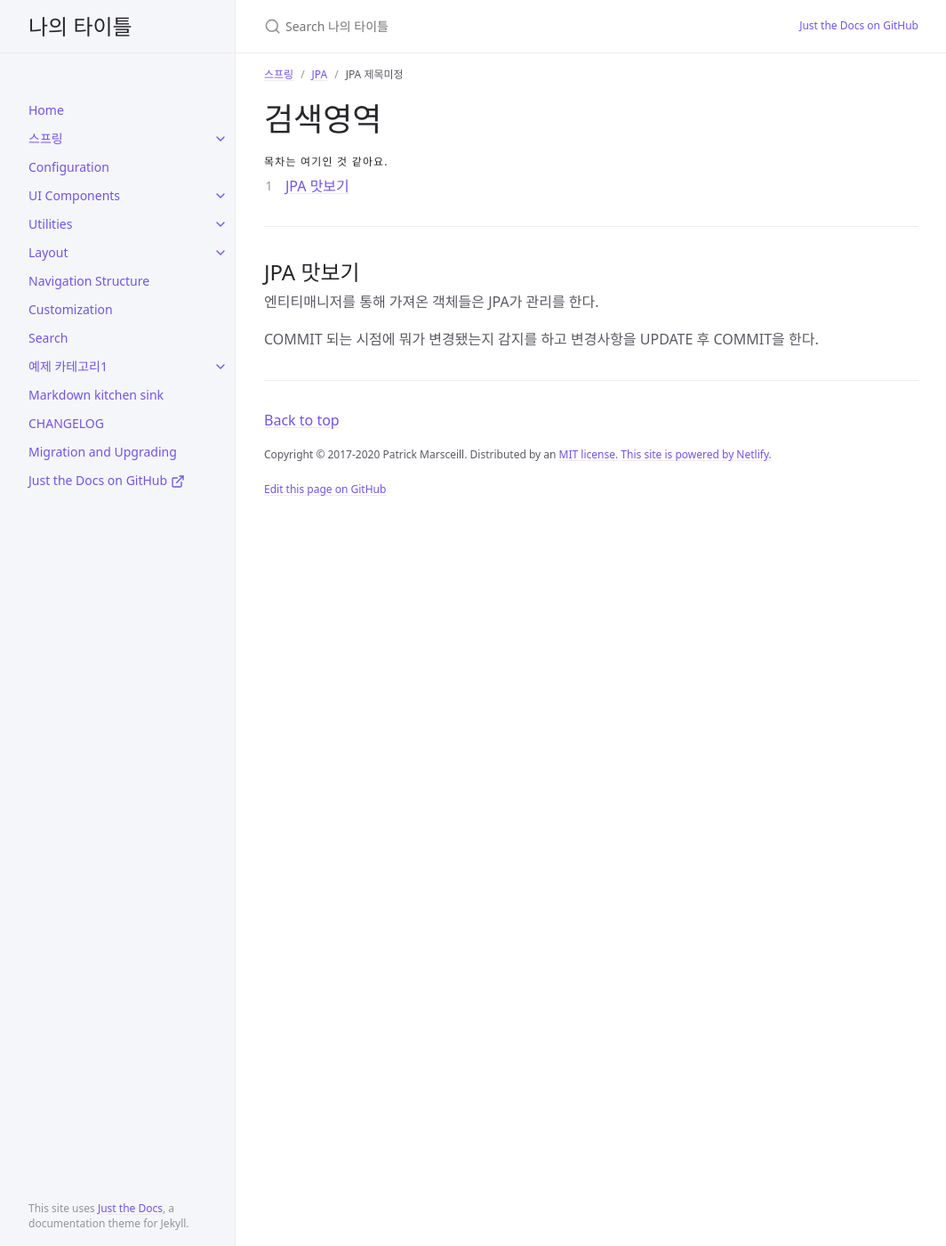
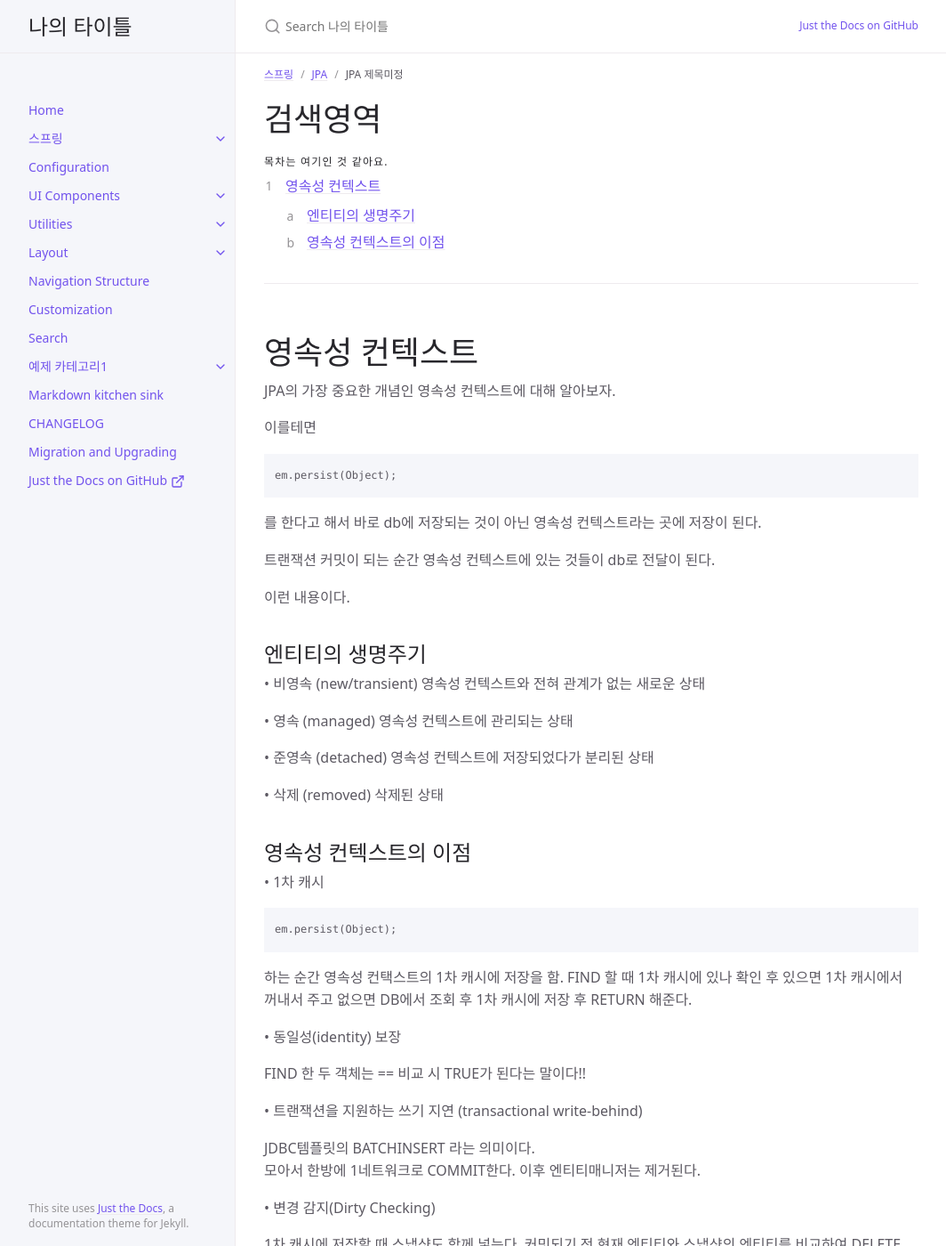
Before and after one commit to wlghks453/wlghks453.github.io, a Jekyll site: the page built from docs/spring/JPA-1.md, in a window 1280 px wide and 1400 px high. Shown: the whole window at 89% size, without its empty margins (107-1171 px from the left). Built offline with Jekyll 4.4.1, drawn with Linux system fonts in a browser that asks for light colours; cached includes are drawn as plain includes; some of the changed text lies outside the part shown.

Commit message:
영속성 컨텍스트 정리하기

````diff
--- a/docs/spring/JPA-1.md
+++ b/docs/spring/JPA-1.md
@@ -18,8 +18,60 @@ nav_order: 1
 
 ---
 
-## JPA 맛보기
+# 영속성 컨텍스트
 
-엔티티매니저를 통해 가져온 객체들은 JPA가 관리를 한다.
+JPA의 가장 중요한 개념인 영속성 컨텍스트에 대해 알아보자.
 
-COMMIT 되는 시점에 뭐가 변경됐는지 감지를 하고 변경사항을 UPDATE 후 COMMIT을 한다.
+이를테면
+
+```
+em.persist(Object);
+```
+를 한다고 해서 바로 db에 저장되는 것이 아닌 영속성 컨텍스트라는 곳에 저장이 된다.
+
+트랜잭션 커밋이 되는 순간 영속성 컨텍스트에 있는 것들이 db로 전달이 된다.
+
+이런 내용이다.
+
+## 엔티티의 생명주기
+
+• 비영속 (new/transient)
+영속성 컨텍스트와 전혀 관계가 없는 새로운 상태
+
+• 영속 (managed)
+영속성 컨텍스트에 관리되는 상태
+
+• 준영속 (detached)
+영속성 컨텍스트에 저장되었다가 분리된 상태
+
+• 삭제 (removed)
+삭제된 상태
+
+## 영속성 컨텍스트의 이점
+
+• 1차 캐시
+
+```
+em.persist(Object);
+```
+
+하는 순간 영속성 컨택스트의 1차 캐시에 저장을 함.
+FIND 할 때 1차 캐시에 있나 확인 후 있으면 1차 캐시에서 꺼내서 주고
+없으면 DB에서 조회 후 1차 캐시에 저장 후 RETURN 해준다.
+
+• 동일성(identity) 보장
+
+FIND 한 두 객체는 == 비교 시 TRUE가 된다는 말이다!!
+
+• 트랜잭션을 지원하는 쓰기 지연 (transactional write-behind)
+
+JDBC템플릿의 BATCHINSERT 라는 의미이다.
+모아서 한방에 1네트워크로 COMMIT한다.
+이후 엔티티매니저는 제거된다.
+
+• 변경 감지(Dirty Checking)
+
+1차 캐시에 저장할 때 스냅샷도 함께 넣는다.
+커밋되기 전 현재 엔티티와 스냅샷의 엔티티를 비교하여 DELETE, UPDATE SQL이 나가게 된다.
+
+• 지연 로딩(Lazy Loading)
````
